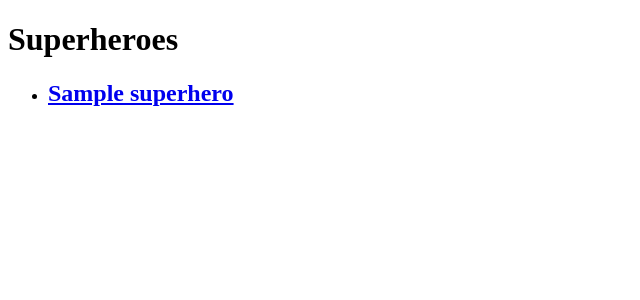
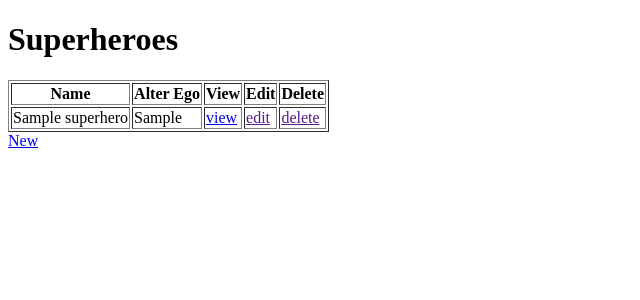
Before and after one commit to Demetricew20/SuperheroCreator, a Django app: page /superheroes/ in a window 1280 px wide. Shown: the top 300 px of the page, without its empty margins (0-640 px from the left). Run offline with Django 3.2, Linux system fonts and the light colour scheme; tables that the repository leaves empty hold one stand-in row (values such as "Sample post").

Commit message:
Created table listing all entries and available options. Linked button on detail.html to return to home page.

```diff
--- a/superhero_database/superheroes/templates/superheroes/detail.html
+++ b/superhero_database/superheroes/templates/superheroes/detail.html
@@ -17,7 +17,7 @@
                 </ul>
             </li>
         </ul>
-        <button><a href="{% url 'superheroes:update_superhero' selected_superhero.id %}">Update Hero Info Here</a></button>
     </div>
+    <button><a href="{% url 'superheroes:index' %}">Back to home page</a></button>
 </body>
 </html>
--- a/superhero_database/superheroes/templates/superheroes/index.html
+++ b/superhero_database/superheroes/templates/superheroes/index.html
@@ -5,17 +5,32 @@
     <title>Superhero Index</title>
 </head>
 <body>
-    <h1>Superheroes</h1>
-    <div>
-        <ul>
-            {% for superhero in all_superheroes   %}
-            <li>
-                <h2><a href="{% url 'superheroes:detail' superhero.id %}">{{superhero}}</a> </h2>
-            </li>
-            {% endfor %}
-        </ul>
+<h1>Superheroes</h1>
 
-    </div>
+<table border="1">
+<thead>
+    <tr>
+    <th>Name</th>
+    <th>Alter Ego</th>
+    <th>View</th>
+    <th>Edit</th>
+    <th>Delete</th>
+    </tr>
+</thead>
+<tbody>
+    {% for superhero in all_superheroes %}
+    <tr>
+    <td>{{ superhero }}</td>
+    <td>{{ superhero.alter_ego }}</td>
+    <td><a href="{% url 'superheroes:detail' superhero.id %}">view</a></td>
+    <td><a href="">edit</a></td>
+    <td><a href="">delete</a></td>
+    </tr>
+    {% endfor %}
+</tbody>
+</table>
+
+<a href="{% url 'superheroes:create_superhero' %}">New</a>
 
 </body>
 </html>
--- a/superhero_database/superheroes/views.py
+++ b/superhero_database/superheroes/views.py
@@ -1,10 +1,13 @@
 from django.shortcuts import render
 from django.http import HttpResponseRedirect
-from django.urls import reverse
+from django.urls import reverse, reverse_lazy
+from django.views.generic import ListView, DetailView
+from django.views.generic.edit import CreateView, UpdateView, DeleteView
 from .models import Superhero
 
 
 # Create your views here.
+
 def index(request):
     all_superheroes = Superhero.objects.all()
     context = {
```
